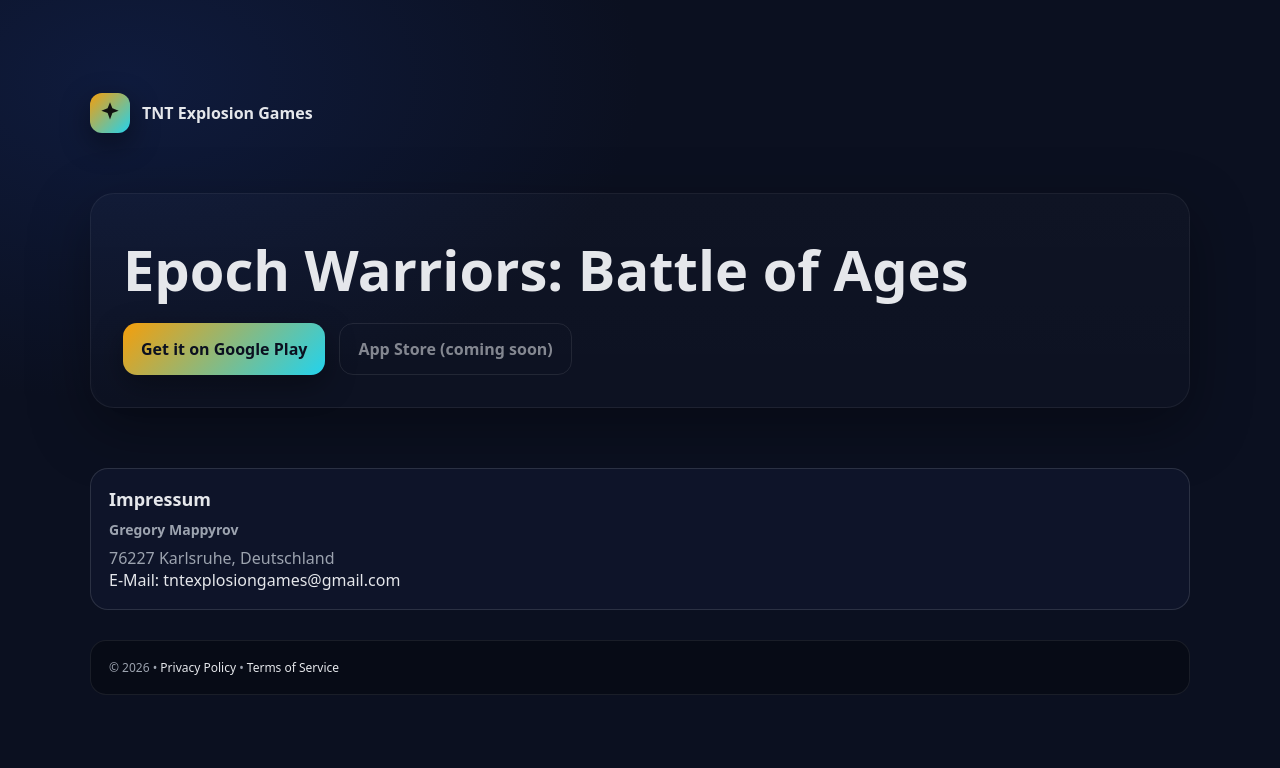
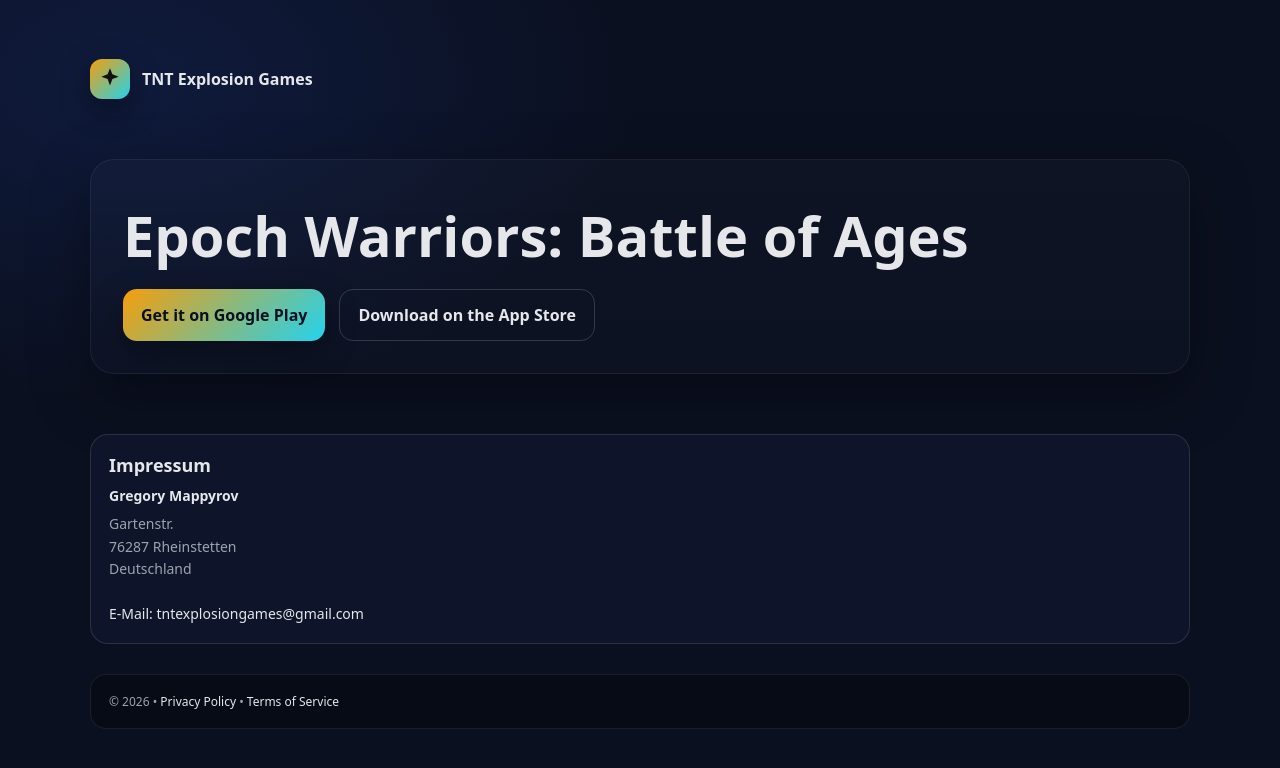
Before and after one commit to GregoryMappyrov/gregorymappyrov.github.io, a plain HTML site: page index.html in a window 1280 px wide. Drawn offline with Linux system fonts and the light colour scheme.

Commit message:
Refactor index.html for improved structure and formatting
Refactor HTML structure and improve formatting for better readability.

```diff
--- a/index.html
+++ b/index.html
@@ -3,154 +3,385 @@
 <head>
   <meta charset="utf-8" />
   <meta name="viewport" content="width=device-width, initial-scale=1" />
+
   <title>Epoch Warriors: Battle of Ages — TNT Explosion Games</title>
-  <meta name="description" content="Epoch Warriors: Battle of Ages — idle strategy meets tower defense. Build, evolve, dominate. Official site." />
+
+  <meta
+    name="description"
+    content="Epoch Warriors: Battle of Ages — idle strategy meets tower defense. Build, evolve, dominate. Official site."
+  />
+
   <meta property="og:title" content="Epoch Warriors: Battle of Ages" />
-  <meta property="og:description" content="Idle strategy meets tower defense. Build, evolve, dominate. Official site." />
+  <meta
+    property="og:description"
+    content="Idle strategy meets tower defense. Build, evolve, dominate. Official site."
+  />
   <meta property="og:type" content="website" />
   <meta property="og:image" content="/images/og-image.jpg" />
+
   <meta name="twitter:card" content="summary_large_image" />
   <meta name="twitter:title" content="Epoch Warriors: Battle of Ages" />
-  <meta name="twitter:description" content="Idle strategy meets tower defense. Build, evolve, dominate." />
+  <meta
+    name="twitter:description"
+    content="Idle strategy meets tower defense. Build, evolve, dominate."
+  />
   <meta name="twitter:image" content="/images/og-image.jpg" />
+
   <link rel="canonical" href="https://www.tntexplosiongames.com/" />
-  <meta property="og:image" content="/og-image.jpg" />
   <meta name="theme-color" content="#0f172a" />
   <link rel="icon" href="/favicon.ico" />
+
   <style>
-    :root{
-      --bg: #0b1020; /* deep navy */
+    :root {
+      --bg: #0b1020;
       --card: #11162a;
-      --fg: #e5e7eb; /* text */
+      --fg: #e5e7eb;
       --muted: #9ca3af;
-      --accent: #f59e0b; /* amber */
-      --accent-2: #22d3ee; /* cyan */
-      --ring: rgba(245, 158, 11, .35);
+      --accent: #f59e0b;
+      --accent-2: #22d3ee;
+      --ring: rgba(245, 158, 11, 0.35);
     }
-    *{box-sizing:border-box}
-    html,body{height:100%}
-    body{
-      margin:0; font-family: ui-sans-serif, system-ui, -apple-system, Segoe UI, Roboto, Ubuntu, Cantarell, Noto Sans, "Helvetica Neue", Arial, "Apple Color Emoji", "Segoe UI Emoji";
-      background: radial-gradient(80vw 80vh at 10% 10%, #0f1b3d 0%, var(--bg) 50%), radial-gradient(60vw 60vh at 90% 10%, #09122b 0%, transparent 50%), var(--bg);
-      color:var(--fg);
-      display:flex; align-items:center; justify-content:center;
+
+    * {
+      box-sizing: border-box;
     }
-    .wrap{width:min(1100px, 94vw); margin:40px auto;}
-    header{display:flex; gap:16px; align-items:center; justify-content:space-between;}
-    .brand{display:flex; align-items:center; gap:12px; text-decoration:none; color:inherit}
-    .logo{width:40px; height:40px; border-radius:12px; background:linear-gradient(135deg, var(--accent), var(--accent-2)); display:grid; place-items:center; box-shadow:0 10px 30px rgba(0,0,0,.45)}
-    .logo svg{width:26px; height:26px; fill:#111}
-    nav a{color:var(--muted); text-decoration:none; margin-left:18px}
-    nav a:hover{color:var(--fg)}
 
-    .hero{
-      margin:60px 0 40px; padding:32px; border-radius:24px; background:linear-gradient(180deg, rgba(255,255,255,.02), rgba(255,255,255,.01));
-      border:1px solid rgba(255,255,255,.06); box-shadow:0 20px 60px rgba(0,0,0,.35);
+    html,
+    body {
+      height: 100%;
     }
-    .tag{display:inline-block; padding:6px 10px; border-radius:999px; border:1px solid rgba(255,255,255,.12); color:var(--muted); font-size:12px; letter-spacing:.3px}
-    h1{font-size:clamp(28px, 4.6vw, 56px); line-height:1.05; margin:14px 0 10px}
-    p.lead{font-size:clamp(15px, 2vw, 20px); color:var(--muted); max-width:70ch}
 
-    .cta{display:flex; gap:14px; margin-top:24px; flex-wrap:wrap}
-    .btn{appearance:none; cursor:pointer; border:none; border-radius:14px; padding:14px 18px; font-weight:600; text-decoration:none; display:inline-flex; align-items:center; gap:10px}
-    .btn.primary{background:linear-gradient(135deg, var(--accent), var(--accent-2)); color:#0b1020; box-shadow:0 10px 30px rgba(0,0,0,.35)}
-    .btn.secondary{background:transparent; color:var(--fg); border:1px solid rgba(255,255,255,.16)}
-    .btn:focus{outline:2px solid var(--ring); outline-offset:2px}
+    body {
+      margin: 0;
+      font-family:
+        ui-sans-serif,
+        system-ui,
+        -apple-system,
+        BlinkMacSystemFont,
+        "Segoe UI",
+        Roboto,
+        Ubuntu,
+        Cantarell,
+        "Noto Sans",
+        "Helvetica Neue",
+        Arial,
+        sans-serif;
+      background:
+        radial-gradient(80vw 80vh at 10% 10%, #0f1b3d 0%, var(--bg) 50%),
+        radial-gradient(60vw 60vh at 90% 10%, #09122b 0%, transparent 50%),
+        var(--bg);
+      color: var(--fg);
+      display: flex;
+      align-items: center;
+      justify-content: center;
+    }
 
-    .cards{display:grid; grid-template-columns: repeat(auto-fit, minmax(240px, 1fr)); gap:16px; margin:26px 0 10px}
-    .card{background:var(--card); border:1px solid rgba(255,255,255,.08); border-radius:18px; padding:18px}
-    .card h3{margin:0 0 6px; font-size:18px}
-    .card p{margin:0; color:var(--muted); font-size:14px; line-height:1.5}
+    .wrap {
+      width: min(1100px, 94vw);
+      margin: 40px auto;
+    }
 
-    footer{margin:30px 0 12px; color:var(--muted); font-size:14px; display:flex; align-items:center; justify-content:space-between; gap:12px; flex-wrap:wrap}
-    .social a{color:var(--muted); margin-right:12px; text-decoration:none}
-    .social a:hover{color:var(--fg)}
-    .small{font-size:12px; color:var(--muted)}
-      /* iPhone safe-area for notch */
+    header {
+      display: flex;
+      gap: 16px;
+      align-items: center;
+      justify-content: space-between;
+    }
+
+    .brand {
+      display: flex;
+      align-items: center;
+      gap: 12px;
+      text-decoration: none;
+      color: inherit;
+    }
+
+    .logo {
+      width: 40px;
+      height: 40px;
+      border-radius: 12px;
+      background: linear-gradient(135deg, var(--accent), var(--accent-2));
+      display: grid;
+      place-items: center;
+      box-shadow: 0 10px 30px rgba(0, 0, 0, 0.45);
+    }
+
+    .logo svg {
+      width: 26px;
+      height: 26px;
+      fill: #111;
+    }
+
+    .hero {
+      margin: 60px 0;
+      padding: 32px;
+      border-radius: 24px;
+      background: linear-gradient(
+        180deg,
+        rgba(255, 255, 255, 0.02),
+        rgba(255, 255, 255, 0.01)
+      );
+      border: 1px solid rgba(255, 255, 255, 0.06);
+      box-shadow: 0 20px 60px rgba(0, 0, 0, 0.35);
+    }
+
+    h1 {
+      font-size: clamp(28px, 4.6vw, 56px);
+      line-height: 1.05;
+      margin: 14px 0 10px;
+    }
+
+    .cta {
+      display: flex;
+      gap: 14px;
+      margin-top: 24px;
+      flex-wrap: wrap;
+    }
+
+    .btn {
+      appearance: none;
+      cursor: pointer;
+      border: none;
+      border-radius: 14px;
+      padding: 14px 18px;
+      font-weight: 600;
+      text-decoration: none;
+      display: inline-flex;
+      align-items: center;
+      gap: 10px;
+    }
+
+    .btn.primary {
+      background: linear-gradient(135deg, var(--accent), var(--accent-2));
+      color: #0b1020;
+      box-shadow: 0 10px 30px rgba(0, 0, 0, 0.35);
+    }
+
+    .btn.secondary {
+      background: transparent;
+      color: var(--fg);
+      border: 1px solid rgba(255, 255, 255, 0.16);
+    }
+
+    .btn:focus {
+      outline: 2px solid var(--ring);
+      outline-offset: 2px;
+    }
+
+    .cards {
+      display: grid;
+      grid-template-columns: repeat(auto-fit, minmax(240px, 1fr));
+      gap: 16px;
+      margin: 26px 0 10px;
+    }
+
+    .card {
+      background: var(--card);
+      border: 1px solid rgba(255, 255, 255, 0.08);
+      border-radius: 18px;
+      padding: 18px;
+    }
+
+    .card h3 {
+      margin: 0 0 6px;
+      font-size: 18px;
+    }
+
+    .card p {
+      margin: 0;
+      color: var(--muted);
+      font-size: 14px;
+      line-height: 1.5;
+    }
+
+    .muted {
+      color: var(--muted);
+    }
+
+    footer {
+      margin: 30px 0 12px;
+      color: var(--muted);
+      font-size: 14px;
+      display: flex;
+      align-items: center;
+      justify-content: space-between;
+      gap: 12px;
+      flex-wrap: wrap;
+      background: #070b16;
+      border: 1px solid rgba(255, 255, 255, 0.08);
+      border-radius: 16px;
+      padding: 18px;
+    }
+
+    footer a {
+      color: var(--fg);
+      text-decoration: none;
+    }
+
+    footer a:hover {
+      text-decoration: underline;
+    }
+
+    .small {
+      font-size: 12px;
+      color: var(--muted);
+    }
+
+    #impressum a[href^="mailto:"] {
+      color: var(--fg);
+      text-decoration: none;
+    }
+
+    #impressum a[href^="mailto:"]:hover {
+      text-decoration: underline;
+    }
+
     @supports (padding: env(safe-area-inset-top)) {
-      body { padding-top: env(safe-area-inset-top); }
+      body {
+        padding-top: env(safe-area-inset-top);
+      }
     }
-      /* minimal layout + darker footer */
-    .hero{margin:60px 0; padding:32px; border-radius:24px; background:linear-gradient(180deg, rgba(255,255,255,.02), rgba(255,255,255,.01)); border:1px solid rgba(255,255,255,.06)}
-    .btn.disabled{opacity:.55; pointer-events:none}
-    footer{background:#070b16; border:1px solid rgba(255,255,255,.08); border-radius:16px; padding:18px}
-      /* footer link style */
-    footer a{color:var(--fg); text-decoration:none}
-    footer a:hover{text-decoration:underline}
-      .muted{color:var(--muted)}
-      /* mail link white in Impressum */
-    #impressum a[href^="mailto:"]{ color: var(--fg) !important; text-decoration:none }
-    #impressum a[href^="mailto:"]:hover{ text-decoration:underline }
   </style>
-  <script type="application/ld+json">{
-    "@context":"https://schema.org",
-    "@type":"VideoGame",
-    "name":"Epoch Warriors: Battle of Ages",
-    "alternateName":"Epoch Warriors",
-    "url":"https://www.tntexplosiongames.com/",
-    "image":"https://www.tntexplosiongames.com/images/og-image.jpg",
-    "operatingSystem":"Android, iOS (coming soon)",
-    "applicationCategory":"GameApplication, MobileApplication",
-    "genre":["Tower defense","Idle strategy"],
-    "inLanguage":"en",
-    "sameAs":["https://play.google.com/store/apps/details?id=com.TNTExplosionGames.TinyWarriors"],
-    "publisher":{"@type":"Person","name":"Gregory Mappyrov"},
-    "author":{"@type":"Person","name":"Gregory Mappyrov"},
-    "isAccessibleForFree":true
-  }</script>
+
+  <script type="application/ld+json">
+    {
+      "@context": "https://schema.org",
+      "@type": "VideoGame",
+      "name": "Epoch Warriors: Battle of Ages",
+      "alternateName": "Epoch Warriors",
+      "url": "https://www.tntexplosiongames.com/",
+      "image": "https://www.tntexplosiongames.com/images/og-image.jpg",
+      "operatingSystem": "Android, iOS",
+      "applicationCategory": "GameApplication, MobileApplication",
+      "genre": ["Tower defense", "Idle strategy"],
+      "inLanguage": "en",
+      "sameAs": [
+        "https://play.google.com/store/apps/details?id=com.TNTExplosionGames.TinyWarriors",
+        "https://apps.apple.com/de/app/epoch-warriors/id6749669658?l=en-GB"
+      ],
+      "publisher": {
+        "@type": "Person",
+        "name": "Gregory Mappyrov"
+      },
+      "author": {
+        "@type": "Person",
+        "name": "Gregory Mappyrov"
+      },
+      "isAccessibleForFree": true
+    }
+  </script>
 </head>
+
 <body>
   <div class="wrap">
     <header>
       <a class="brand" href="#top" aria-label="TNT Explosion Games home">
         <span class="logo" aria-hidden="true">
-          <!-- simple spark icon -->
-          <svg viewBox="0 0 24 24" role="img" aria-hidden="true"><path d="M12 2l2.2 5.7L20 10l-5.8 1.9L12 18l-2.2-6.1L4 10l5.8-2.3L12 2z"/></svg>
+          <svg viewBox="0 0 24 24" role="img" aria-hidden="true">
+            <path d="M12 2l2.2 5.7L20 10l-5.8 1.9L12 18l-2.2-6.1L4 10l5.8-2.3L12 2z" />
+          </svg>
         </span>
+
         <strong>TNT Explosion Games</strong>
       </a>
-
     </header>
 
     <main class="hero" id="top">
       <h1>Epoch Warriors: Battle of Ages</h1>
+
       <div class="cta">
-        <a class="btn primary" href="https://play.google.com/store/apps/details?id=com.TNTExplosionGames.TinyWarriors&amp;pcampaignid=web_share" target="_blank" rel="noopener">Get it on Google Play</a>
-        <a class="btn secondary disabled" href="#" aria-disabled="true" tabindex="-1">App Store (coming soon)</a>
+        <a
+          class="btn primary"
+          href="https://play.google.com/store/apps/details?id=com.TNTExplosionGames.TinyWarriors&amp;pcampaignid=web_share"
+          target="_blank"
+          rel="noopener noreferrer"
+        >
+          Get it on Google Play
+        </a>
+
+        <a
+          class="btn secondary"
+          href="https://apps.apple.com/de/app/epoch-warriors/id6749669658?l=en-GB"
+          target="_blank"
+          rel="noopener noreferrer"
+        >
+          Download on the App Store
+        </a>
       </div>
     </main>
 
-    <section id="impressum" class="cards" aria-labelledby="impressum-title" style="margin-top:20px">
-      <article class="card" style="background:#0e1429; border-color:rgba(255,255,255,.12)">
-        <h3 id="impressum-title" style="margin:0 0 8px">Impressum</h3>
-        <p style="margin:0; font-size:14px; line-height:1.6">
+    <section
+      id="impressum"
+      class="cards"
+      aria-labelledby="impressum-title"
+      style="margin-top: 20px"
+    >
+      <article
+        class="card"
+        style="background: #0e1429; border-color: rgba(255, 255, 255, 0.12)"
+      >
+        <h3 id="impressum-title" style="margin: 0 0 8px">Impressum</h3>
+
+        <div style="margin: 0; font-size: 14px; line-height: 1.6">
           <strong>Gregory Mappyrov</strong>
-          <address class="muted" style="margin:6px 0 0; font-style:normal">76227 Karlsruhe, Deutschland</address>
 
-          E-Mail: <a href="mailto:tntexplosiongames@gmail.com">tntexplosiongames@gmail.com</a><br>
-          <!-- Optional: Telefon: +49 ... -->
-          <!-- Optional (nur falls vorhanden): USt-IdNr.: DE... -->
-        </p>
+          <address
+            class="muted"
+            style="margin: 6px 0 0; font-style: normal"
+          >
+            Gartenstr.<br />
+            76287 Rheinstetten<br />
+            Deutschland
+          </address>
+
+          <br />
+
+          E-Mail:
+          <a href="mailto:tntexplosiongames@gmail.com">
+            tntexplosiongames@gmail.com
+          </a>
+        </div>
       </article>
     </section>
 
     <footer>
-      <div class="small">© <span id="year"></span> • <a href="https://docs.google.com/document/d/1YlTaF_Z9qg9JHUnIay8JUvqwM1IOth6GQedZpsX228E/edit?tab=t.0" target="_blank" rel="noopener">Privacy Policy</a> • <a href="https://docs.google.com/document/d/1u2avBAhLItCnhZEcrBkfQAXVU3Yguz5HeEfnLk7fmpw/edit?tab=t.0" target="_blank" rel="noopener">Terms of Service</a></div>
+      <div class="small">
+        © <span id="year"></span>
+        •
+        <a
+          href="https://docs.google.com/document/d/1YlTaF_Z9qg9JHUnIay8JUvqwM1IOth6GQedZpsX228E/edit?tab=t.0"
+          target="_blank"
+          rel="noopener noreferrer"
+        >
+          Privacy Policy
+        </a>
+        •
+        <a
+          href="https://docs.google.com/document/d/1u2avBAhLItCnhZEcrBkfQAXVU3Yguz5HeEfnLk7fmpw/edit?tab=t.0"
+          target="_blank"
+          rel="noopener noreferrer"
+        >
+          Terms of Service
+        </a>
+      </div>
     </footer>
   </div>
 
   <script>
-    // set year
-    document.getElementById('year').textContent = new Date().getFullYear();
-    // basic SPA-like anchor scroll (no router)
-    document.querySelectorAll('a[href^="#"]').forEach(a => {
-      a.addEventListener('click', e => {
-        const id = a.getAttribute('href').slice(1);
-        const el = document.getElementById(id);
-        if (el) {
-          e.preventDefault();
-          el.scrollIntoView({behavior:'smooth', block:'start'});
-          history.pushState(null, '', `#${id}`);
+    document.getElementById("year").textContent = new Date().getFullYear();
+
+    document.querySelectorAll('a[href^="#"]').forEach((link) => {
+      link.addEventListener("click", (event) => {
+        const id = link.getAttribute("href").slice(1);
+        const element = document.getElementById(id);
+
+        if (element) {
+          event.preventDefault();
+          element.scrollIntoView({
+            behavior: "smooth",
+            block: "start"
+          });
+          history.pushState(null, "", `#${id}`);
         }
       });
     });
```
